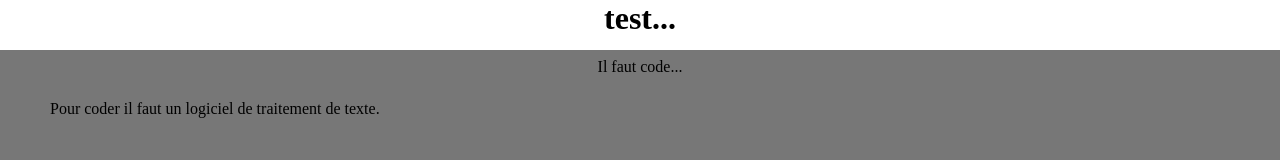
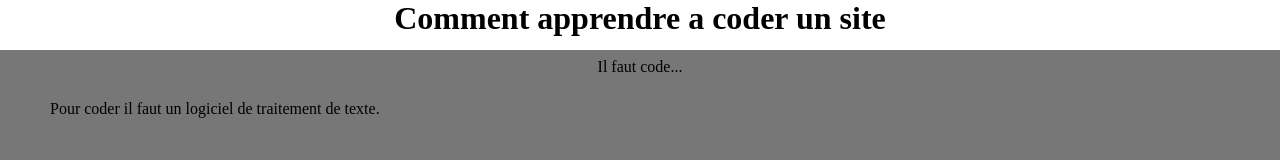
Before and after one commit to jaipastrouvedenom/jaipastrouvedenom.github.io, a plain HTML site: page index.html in a window 1280 px wide. Drawn offline with Linux system fonts and the light colour scheme.

Commit message:
Update index.html

```diff
--- a/index.html
+++ b/index.html
@@ -11,7 +11,7 @@
 	<body>
 
 		<div id="titre">
-			<h1>test...</h1>
+			<h1>Comment apprendre a coder un site</h1>
 
 			<p>Il faut code...</p>
 
```
